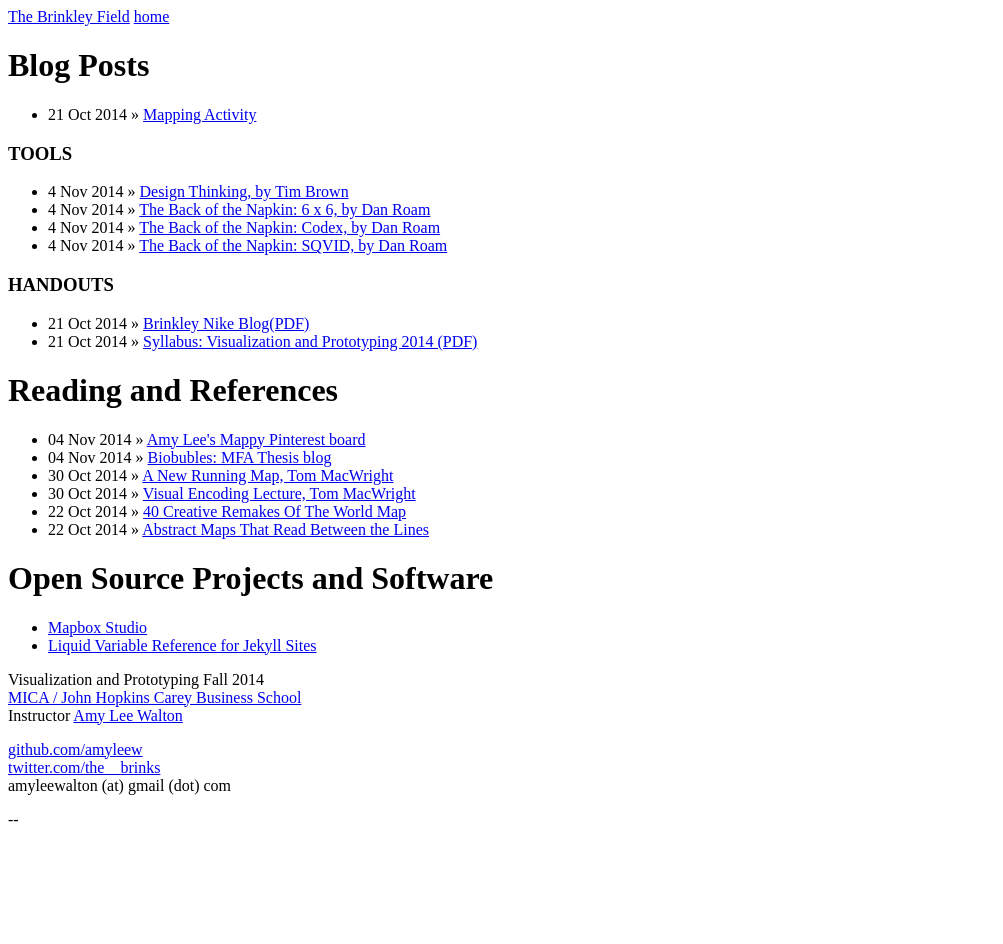
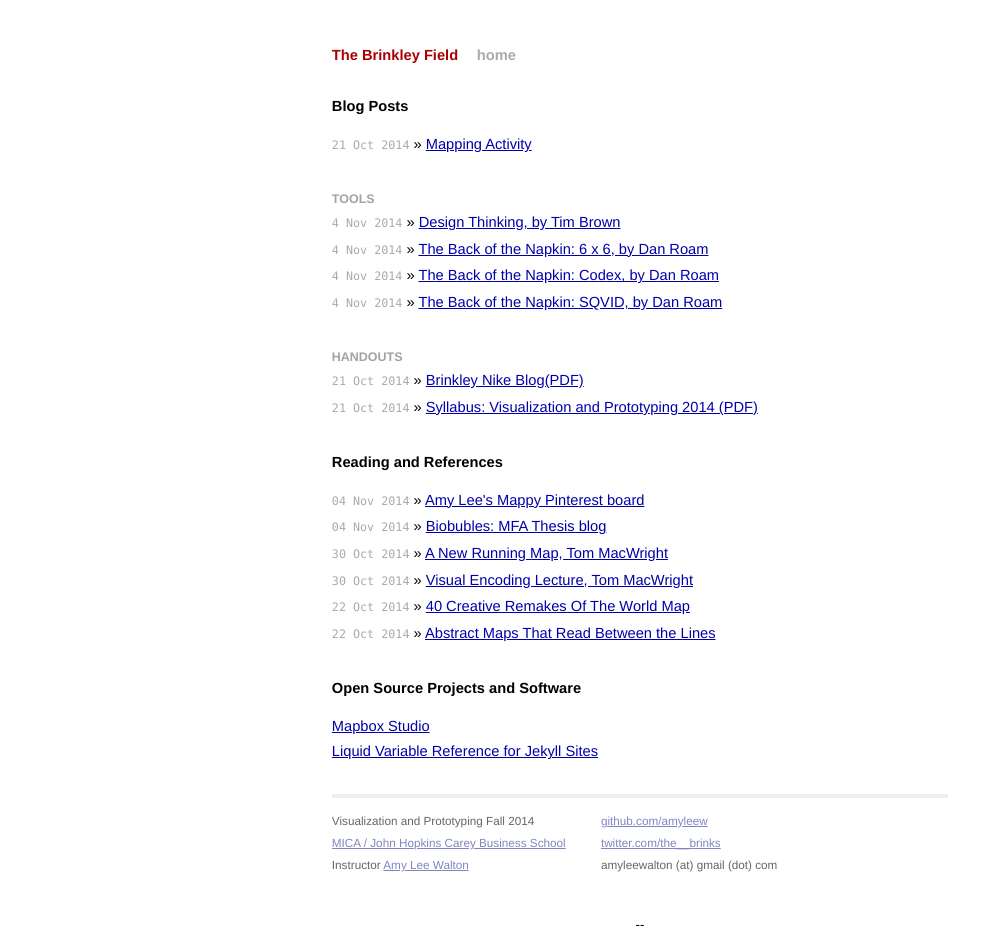
Before and after one commit to brinkleyfield/brinkleyfield.github.io, a Jekyll site: the page built from index.html, in a window 1280 px wide. Shown: the whole page, without its empty margins (0-1003 px from the left). Built offline with Jekyll 4.4.1, drawn with Linux system fonts in a browser that asks for light colours; Markdown is read by kramdown in place of the engine named in the settings; before the commit the page ends 900 px from its top, so only the background shows below that.

Commit message:
Removed the old vispro14-blog url path

```diff
--- a/_layouts/bare-default.html
+++ b/_layouts/bare-default.html
@@ -7,10 +7,10 @@
    <meta name="readability-verification" content="QCzSs992GxmRYRKVpPeZ6LE2tS8aYKxsSSQKV8YM"/>
 
    <!-- syntax highlighting CSS -->
-   <link rel="stylesheet" href="{{ site.url }}/vispro14-blog/css/syntax.css" type="text/css" />
+   <link rel="stylesheet" href="{{ site.url }}/css/syntax.css" type="text/css" />
 
    <!-- Homepage CSS -->
-   <link rel="stylesheet" href="{{ site.url }}/vispro14-blog/css/screen.css" type="text/css" media="screen, projection" />
+   <link rel="stylesheet" href="{{ site.url }}/css/screen.css" type="text/css" media="screen, projection" />
 
    <!-- Typekit -->
    <script type="text/javascript" src="http://use.typekit.com/jpd0pfm.js"></script>
--- a/_layouts/default.html
+++ b/_layouts/default.html
@@ -7,10 +7,10 @@
    <meta name="readability-verification" content="QCzSs992GxmRYRKVpPeZ6LE2tS8aYKxsSSQKV8YM"/>
 
    <!-- syntax highlighting CSS -->
-   <link rel="stylesheet" href="{{ site.url }}/vispro14-blog/css/syntax.css" type="text/css" />
+   <link rel="stylesheet" href="{{ site.url }}/css/syntax.css" type="text/css" />
 
    <!-- Homepage CSS -->
-   <link rel="stylesheet" href="{{ site.url }}/vispro14-blog/css/screen.css" type="text/css" media="screen, projection" />
+   <link rel="stylesheet" href="{{ site.url }}/css/screen.css" type="text/css" media="screen, projection" />
 
    <!-- Typekit -->
    <script type="text/javascript" src="http://use.typekit.com/jpd0pfm.js"></script>
```
